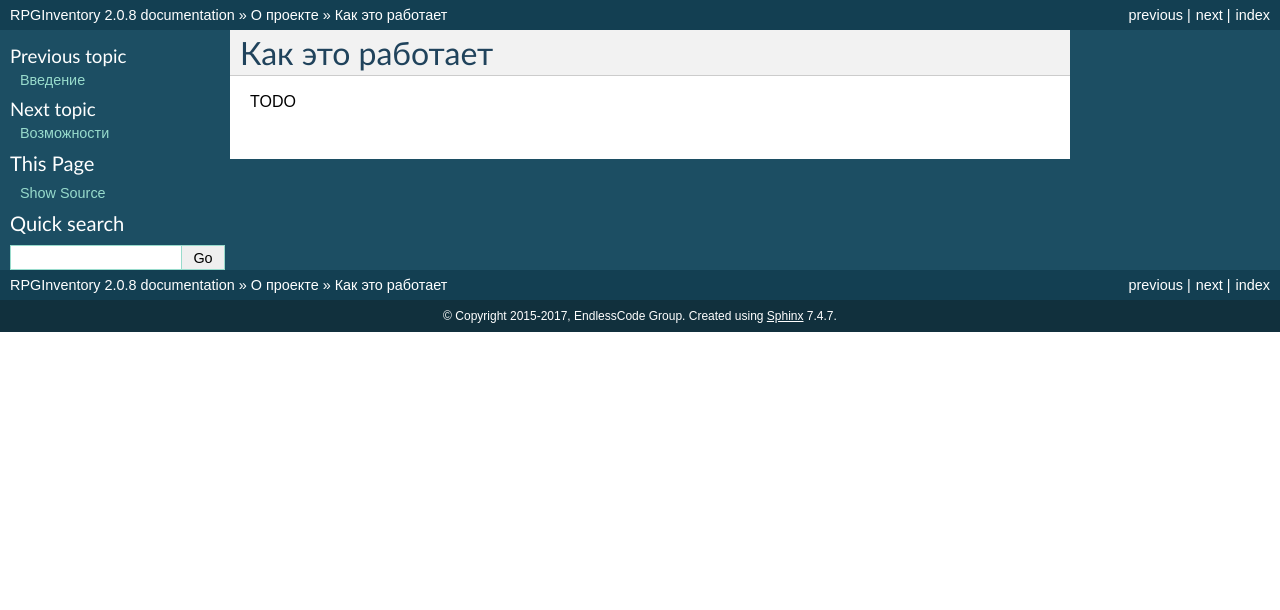
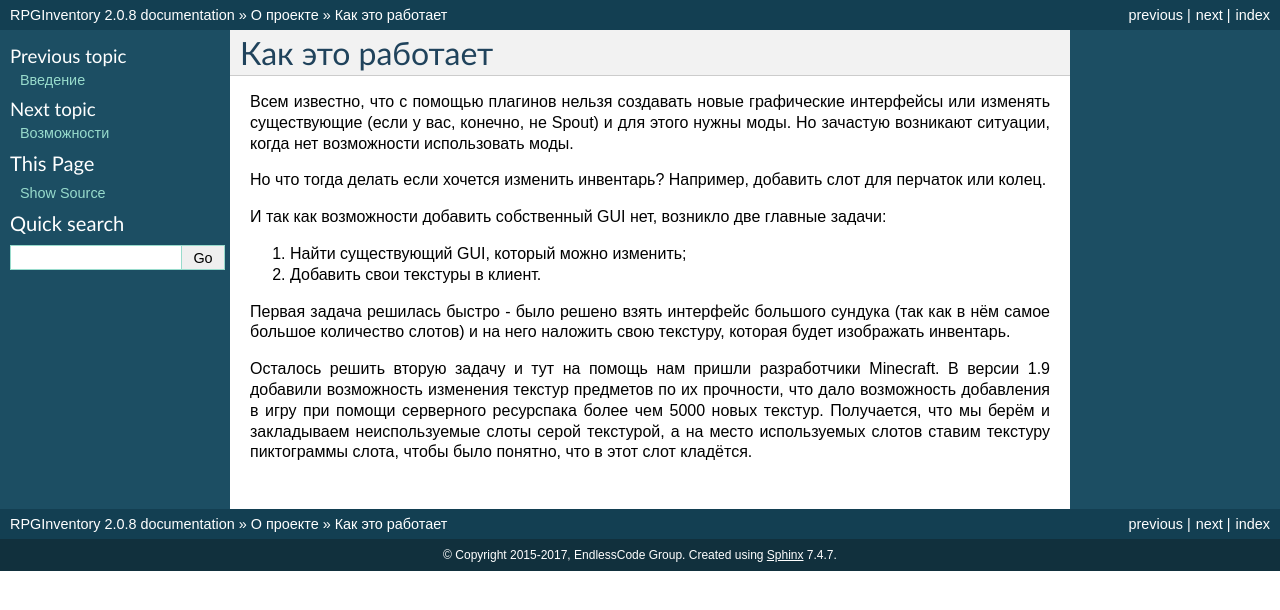
Before and after one commit to EndlessCodeGroup/RPGInventory-Docs, a Sphinx documentation site: the page built from docs/about/howto.rst, in a window 1280 px wide. Shown: the top 610 px of the page. Built offline with Sphinx 7.4.7, drawn with Linux system fonts in a browser that asks for light colours; pages that are not in the unit, such as notebooks, are missing from menus.

Commit message:
Added information to How To page

```diff
--- a/docs/about/howto.rst
+++ b/docs/about/howto.rst
@@ -2,4 +2,22 @@
 Как это работает
 ================
 
-TODO
+Всем известно, что с помощью плагинов нельзя создавать новые графические интерфейсы или изменять
+существующие (если у вас, конечно, не Spout) и для этого нужны моды. Но зачастую возникают
+ситуации, когда нет возможности использовать моды.
+
+Но что тогда делать если хочется изменить инвентарь? Например, добавить слот для перчаток или
+колец.
+
+И так как возможности добавить собственный GUI нет, возникло две главные задачи:
+
+(1) Найти существующий GUI, который можно изменить;
+(2) Добавить свои текстуры в клиент.
+
+Первая задача решилась быстро - было решено взять интерфейс большого сундука (так как в нём самое большое количество слотов) и на него наложить свою текстуру, которая будет изображать инвентарь.
+
+Осталось решить вторую задачу и тут на помощь нам пришли разработчики Minecraft. В версии
+1.9 добавили возможность изменения текстур предметов по их прочности, что дало возможность
+добавления в игру при помощи серверного ресурспака более чем 5000 новых текстур. Получается, что
+мы берём и закладываем неиспользуемые слоты серой текстурой, а на место используемых слотов
+ставим текстуру пиктограммы слота, чтобы было понятно, что в этот слот кладётся.
```
